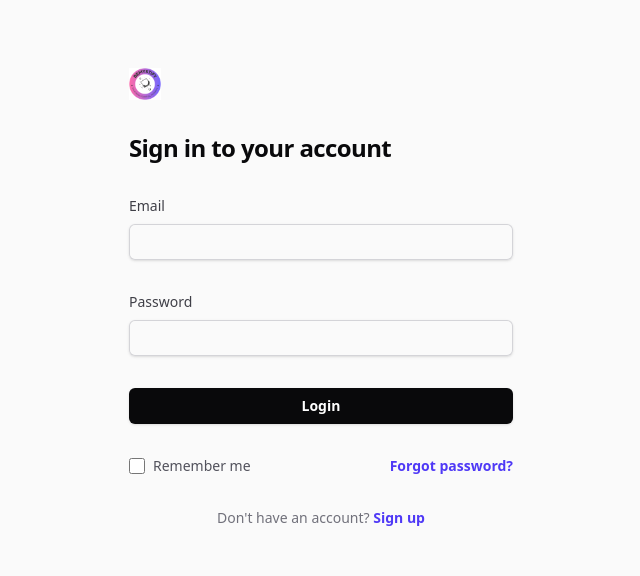
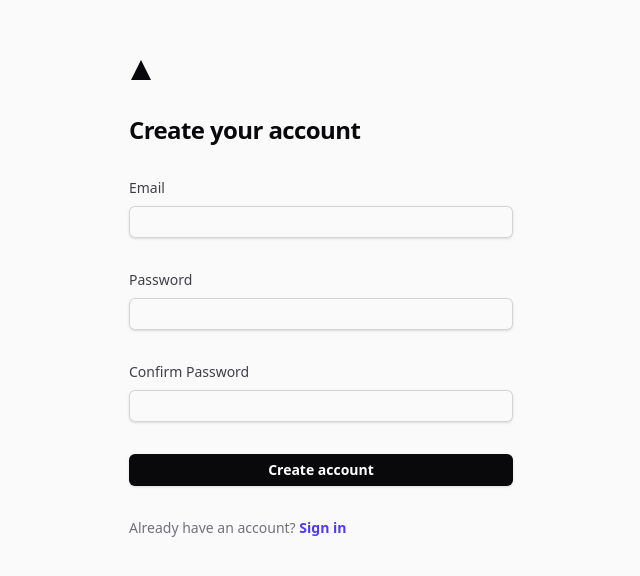
Before and after one commit to reaplm/ngmisconception, an Angular app: page /register in a window 1280 px wide. Before the commit this address led to /login. Shown: the part 102-678 px from the top of the page, without its empty margins (319-959 px from the left). Built offline with nearby package versions, Linux system fonts and the light colour scheme.

Commit message:
create registration

```diff
--- a/src/app/app.routes.ts
+++ b/src/app/app.routes.ts
@@ -3,6 +3,7 @@ import { Login } from './pages/login/login';
 import { AuthLayout } from './layouts/auth-layout/auth-layout';
 import { Exam } from './pages/exam/exam';
 import { authGuard } from './guards/auth-guard';
+import { Register } from './pages/register/register';
 
 export const routes: Routes = [
     {
@@ -14,6 +15,10 @@ export const routes: Routes = [
     ]
   },
   {
+    path: 'register',
+    component: Register,
+  },
+  {
     path: 'exam',
     component: Exam,
     canActivate: [authGuard]
--- a/src/app/pages/login/login.html
+++ b/src/app/pages/login/login.html
@@ -48,7 +48,7 @@
         <!-- Sign Up Link Footer -->
         <p class="text-center text-sm text-zinc-500 dark:text-zinc-400">
             Don't have an account?
-            <a href="/api/auth/register" class="font-semibold text-indigo-600 hover:text-indigo-500 dark:text-indigo-400">
+            <a href="/register" class="font-semibold text-indigo-600 hover:text-indigo-500 dark:text-indigo-400">
             Sign up
             </a>
         </p>
--- /dev/null
+++ b/src/app/pages/register/register.html
@@ -0,0 +1,61 @@
+<div class="min-h-screen w-full bg-zinc-50 dark:bg-zinc-900 flex items-center justify-center p-4 sm:p-6 lg:p-8">
+    <div class="w-full max-w-sm">
+        <!-- src/app/auth/register/register.component.html -->
+        <form (ngSubmit)="onRegister()"
+         class="grid w-full max-w-sm grid-cols-1 gap-8">
+
+        <!-- Logo (Standard SVG styled with Tailwind) -->
+        <svg class="h-6 text-zinc-950 dark:text-white forced-colors:text-[CanvasText]" viewBox="0 0 24 24" fill="currentColor">
+            <path d="M12 2L2 22h20L12 2z"/>
+        </svg>
+
+        <!-- Heading -->
+        <h2 class="text-2xl font-bold tracking-tight text-zinc-950 dark:text-white">
+            Create your account
+        </h2>
+
+        <!-- Email Field -->
+        <div class="space-y-2">
+            <label class="block text-sm font-medium text-zinc-700 dark:text-zinc-300">Email</label>
+            <input type="email" name="email" [(ngModel)]="registerData.email"
+            class="block w-full rounded-md border-0 py-1.5 text-zinc-950 shadow-sm ring-1 ring-inset
+            ring-zinc-300 focus:ring-2 focus:ring-inset focus:ring-indigo-600 sm:text-sm dark:bg-white/5
+            dark:text-white dark:ring-white/10" required/>
+        </div>
+
+        <!-- Password Field -->
+        <div class="space-y-2">
+            <label class="block text-sm font-medium text-zinc-700 dark:text-zinc-300">Password</label>
+            <input type="password" name="password" [(ngModel)]="registerData.password"
+            class="block w-full rounded-md border-0 py-1.5 text-zinc-950 shadow-sm ring-1 ring-inset
+            ring-zinc-300 focus:ring-2 focus:ring-inset focus:ring-indigo-600 sm:text-sm dark:bg-white/5
+            dark:text-white dark:ring-white/10" required/>
+        </div>
+
+        <!-- Confirm Password -->
+        <div class="space-y-2">
+            <label class="block text-sm font-medium text-zinc-700 dark:text-zinc-300">Confirm Password</label>
+            <input type="password" name="confirmPassword" [(ngModel)]="registerData.confirmPassword"
+            class="block w-full rounded-md border-0 py-1.5 text-zinc-950 shadow-sm ring-1 ring-inset
+            ring-zinc-300 focus:ring-2 focus:ring-inset focus:ring-indigo-600 sm:text-sm dark:bg-white/5
+            dark:text-white dark:ring-white/10" required/>
+        </div>
+
+        <!-- Submit Registration Action Button -->
+        <button type="submit"
+            class="flex w-full justify-center rounded-md bg-zinc-950 px-3 py-1.5 text-sm font-semibold
+            text-white shadow-sm hover:bg-zinc-800 disabled:opacity-50 disabled:cursor-not-allowed
+            dark:bg-white dark:text-zinc-950 dark:hover:bg-zinc-200">
+            Create account
+        </button>
+
+        <!-- Redirect Text Link Navigation Link -->
+        <p class="text-sm text-zinc-500 dark:text-zinc-400">
+            Already have an account?
+            <a href="/api/auth/login" class="font-semibold text-indigo-600 hover:text-indigo-500 dark:text-indigo-400">
+            Sign in
+            </a>
+        </p>
+        </form>
+    </div>
+</div>
--- /dev/null
+++ b/src/app/pages/register/register.ts
@@ -0,0 +1,43 @@
+import { Component, inject } from '@angular/core';
+import { Router } from '@angular/router';
+import { AuthService } from '../../auth-service';
+import { FormsModule } from '@angular/forms';
+
+@Component({
+  selector: 'app-register',
+  imports: [FormsModule],
+  templateUrl: './register.html',
+  styleUrl: './register.css',
+})
+export class Register {
+  private authService = inject(AuthService);
+  private router = inject(Router);
+
+  // Object to store form field values
+  registerData = { email: '', username: '', password: '', confirmPassword: ''};
+
+
+  // Fires when the registration form is submitted
+  onRegister(): void {
+    this.authService.register(this.registerData).subscribe({
+      next: (response :any) => {
+          console.log('Registration successful!', response);
+        // Check if response has success flag (optional)
+
+        if (response.success) {
+          alert(response.message || 'Account created successfully! Please log in.');
+           setTimeout(() => {
+            this.router.navigate(['/login']);
+          }, 1500);
+        } else {
+          alert(response.message || 'Registration failed. Please try again.');
+        }
+      },
+      error: (err :any) => {
+        console.error('Registration failed', err);
+        alert(err.error?.message || 'Failed to register. Please try again.');
+      }
+    });
+  }
+
+}
```
Also changed, not shown: src/app/pages/register/register.css (added), 1 other file (tests, documents, lock files or other folders).
